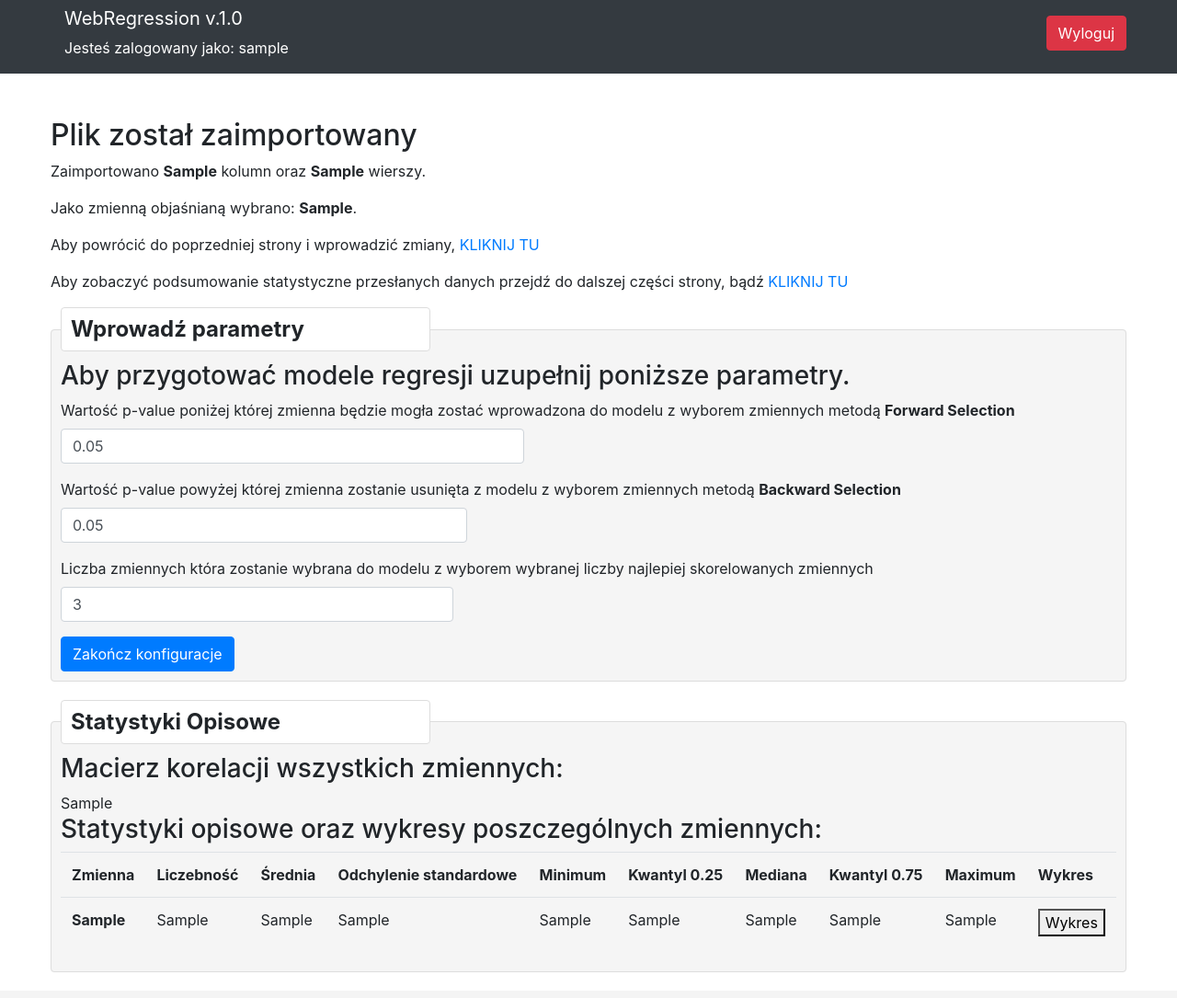
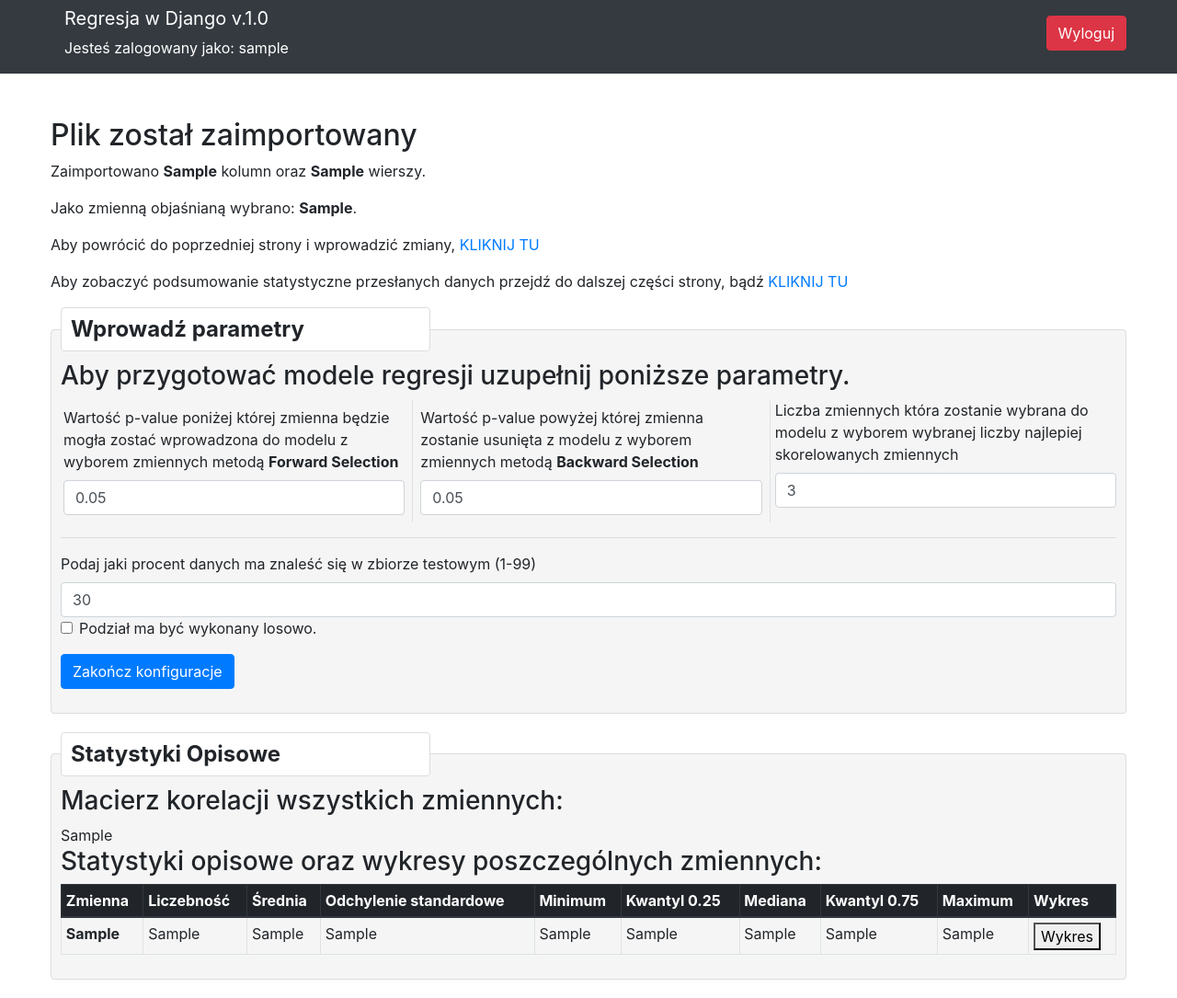
Before and after one commit to Karagul/Stepwise-Regression-Django-app, a Django app: template Regresja/templates/dataParameters.html in a window 1280 px wide. Shown: the whole page at 92% size. Before the commit the page ends 1057 px from the top, so only its background shows below. Run offline with Django 3.2, Linux system fonts and the light colour scheme; a user stored in the database is signed in; tables that the repository leaves empty hold one stand-in row (values such as "Sample post"); the template is opened without the code that fills it: most values are stand-ins (such as "Sample title", 1, 10 or a date in 2020); some libraries are stand-ins or nearby versions.

Commit message:
dataResults changed

```diff
--- a/Regresja/static/style.css
+++ b/Regresja/static/style.css
@@ -44,3 +44,8 @@ ul.errorlist li{
     padding: .5em;
     font-size: 1.2rem;
 }
+
+thead{
+    background-color: #212529;
+    color: #fff;
+}
--- a/Regresja/templates/dataParameters.html
+++ b/Regresja/templates/dataParameters.html
@@ -11,43 +11,52 @@
 <fieldset>
     <!-- Form Name -->
     <legend>Wprowadź parametry</legend>
+    <div class="form-group">
         <h3>Aby przygotować modele regresji uzupełnij poniższe parametry. </h3>
         <form method="post" enctype="multipart/form-data" class="form-horizontal">
             {% csrf_token %}
-        <div class="row">
+            <div class="form-row ">
                 <!-- Text input-->
-            <div class="form-group">
-                <label class="col-md-12 control-label" for="textinput">Wartość p-value poniżej której
+                <div class="col border-right p-2">
+                    <label class="control-label" for="textinput">Wartość p-value poniżej której
                         zmienna
                         będzie mogła zostać wprowadzona do modelu z wyborem zmiennych metodą <strong>Forward
                             Selection</strong></label>
-                <div class="col-md-6">
                     <input id="textinput1" value="0.05" class="form-control input-md" required type="number" min="0"
-                        max="1" step="0.001" name="treshold_in" required>
+                        max="1" step="0.001" name="treshold_in">
+
+                </div>
+                <div class="col border-right p-2">
+                    <label class="control-label" for="textinput">Wartość p-value powyżej której
+                        zmienna
+                        zostanie usunięta z modelu z wyborem zmiennych metodą <strong>Backward Selection</strong>
+                    </label>
+                    <input id="textinput2" value="0.05" class="form-control input-md" required type="number" min="0"
+                        max="1" step="0.001" name="treshold_out">
+                </div>
+                <div class="col">
+
+                    <label class="control-label" for="textinput">Liczba zmiennych która zostanie wybrana do modelu
+                        z wyborem wybranej liczby najlepiej skorelowanych zmiennych</label>
+                    <input id="textinput" value="3" class="form-control input-md" required type="number"
+                        name="Liczba_zmiennych">
                 </div>
             </div>
+            <hr>
             <div class="form-group">
-                <label class="col-md-12 control-label" for="textinput">Wartość p-value powyżej której
-                    zmienna
-                    zostanie usunięta z modelu z wyborem zmiennych metodą <strong>Backward Selection</strong> </label>
-                <div class="col-md-6">
-                    <input id="textinput2" value="0.05" class="form-control input-md" required type="number" min="0"
-                        max="1" step="0.001" name="treshold_out" required>
+                <label class="control-label" for="textinput">Podaj jaki procent danych ma znaleść się w zbiorze testowym
+                    (1-99)</label>
+                <input id="textinput" value="30" class="form-control input-md" min="1" max="99" required type="number"
+                    name="test_set_size">
+
+                <div class="form-check">
+                    <input id="checkbox" type="checkbox" name="random_split" class="form-check-input">
+                    <label class="form-check-label" for="checkbox">Podział ma być wykonany losowo.</label>
                 </div>
             </div>
-            <!-- Text input-->
-            <div class="form-group">
-                <label class="col-md-12 control-label" for="textinput">Liczba zmiennych która zostanie wybrana do modelu
-                    z wyborem wybranej liczby najlepiej skorelowanych zmiennych</label>
-                <div class="col-md-6">
-                    <input id="textinput" value="3" class="form-control input-md" required type="text"
-                        name="Liczba_zmiennych" required>
+            <div class="mt-3">
+                <button type="submit" class="btn btn-primary">Zakończ konfiguracje</button>
             </div>
-            </div>
-        </div>
-
-        <div>
-            <button type="submit" class="btn btn-primary">Zakończ konfiguracje</button>
     </div>
 </fieldset>
 </form>
@@ -58,8 +67,9 @@
         {{corr_matrix|safe}}
     </div>
     <h3>Statystyki opisowe oraz wykresy poszczególnych zmiennych:</h3>
-    <div id="statistics" class="table-responsive">
-        <table class="table">
+    <div id="statistics" class="table-responsive ">
+        <table class="table table-sm table-hover table-bordered">
+            <thead class="thead-dark">
                 <tr>
                     <th>Zmienna</th>
                     <th>Liczebność</th>
@@ -72,9 +82,11 @@
                     <th>Maximum</th>
                     <th>Wykres</th>
                 </tr>
+            </thead>
+            <tbody>
                 {% for variable in dataset_summary %}
                 <tr>
-                <td class='thick'>{{variable.0}}</td>
+                    <th>{{variable.0}}</th>
                     <td>{{variable.1}}</td>
                     <td>{{variable.2}}</td>
                     <td>{{variable.3}}</td>
@@ -92,6 +104,7 @@
                     </td>
                 </tr>
                 {% endfor %}
+            </tbody>
         </table>
     </div>
 </fieldset>
--- a/Regresja/templates/navBar.html
+++ b/Regresja/templates/navBar.html
@@ -5,7 +5,7 @@
 	{% endif %}
 		<div class="container narrow">
 		<div class='col'>
-			<a class="navbar-brand" href="/">WebRegression v.1.0</a>
+			<a class="navbar-brand" href="/">Regresja w Django v.1.0</a>
 			{% if user.is_authenticated %}
                 <p class="text-white">Jesteś zalogowany jako: {{user.username}}<p>
             {% endif %}
--- a/RegresjaWDjango/settings.py
+++ b/RegresjaWDjango/settings.py
@@ -4,9 +4,9 @@ BASE_DIR = os.path.dirname(os.path.dirname(os.path.abspath(__file__)))
 SECRET_KEY = 'qre%0cgj+(wnlmi@qr!pyxdr&(3trdrmjv#v_v@fw_($^mi1h7'
 
 # SECURITY WARNING: don't run with debug turned on in production!
-DEBUG = False
+DEBUG = True
 
-ALLOWED_HOSTS = ['*']
+ALLOWED_HOSTS = []
 
 # Application definition
 
--- a/requirements.txt
+++ b/requirements.txt
@@ -1,7 +1,7 @@
 Numpy == 1.14.2
 Pandas == 0.23.4
 matplotlib == 3.0.1
-Django ==2.1.3
+Django ==2.2
 Scipy ==1.2
 Sklearn
 Patsy == 0.5.0
```
Also changed, not shown: Regresja/stepwise_regression.py (+66 -29 lines), Regresja/templates/dataResult.html (+47 -13 lines), Regresja/views.py (+13 -6 lines). Lines whose indentation alone changed are shown as unchanged.
